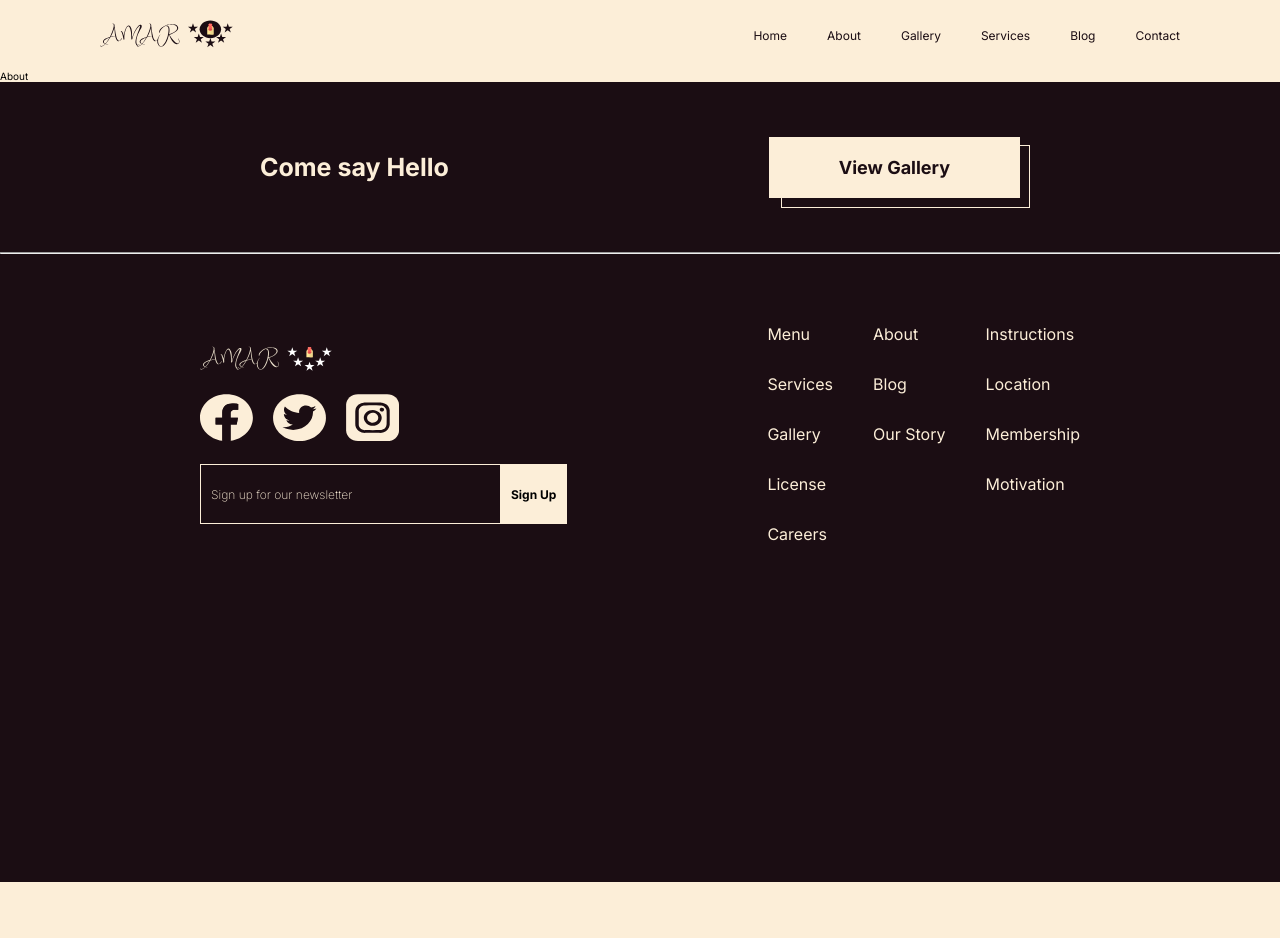
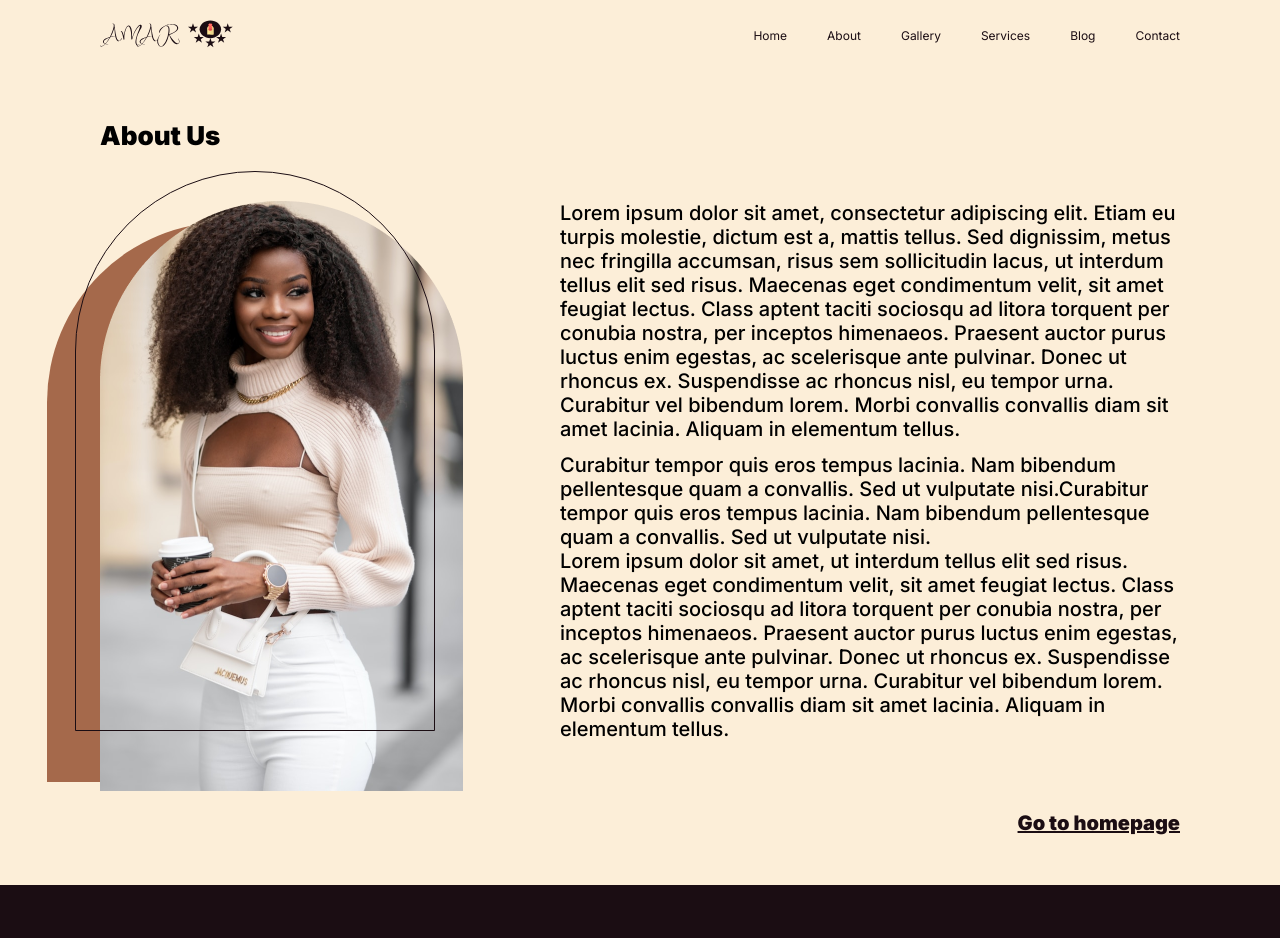
Before and after one commit to nail-saloon/nail_saloon, a React (Create React App) app: page /About in a window 1280 px wide. Shown: the top 938 px of the page. Before the commit the page ends 882 px from the top, so only its background shows below. Built offline with nearby package versions, Linux system fonts and the light colour scheme.

Commit message:
Implement About Page

```diff
--- /dev/null
+++ b/src/components/molecules/AboutComponent/index.jsx
@@ -0,0 +1,33 @@
+import React from 'react'
+import img from '../../../icons/imgs/About.png';
+import { FrameImg } from '../../atoms/frames/styles';
+import { Wrapper, Header, HomeLink } from './styles';
+
+const AboutComponent = (props) => {
+  return (
+    <Wrapper>
+      <Header>About Us</Header>
+      <div className='AboutFlex'>
+        <FrameImg props = {props}>
+          <img src= {img} alt="aboutImg" />
+        </FrameImg>
+        <div>
+          <p>
+            Lorem ipsum dolor sit amet, consectetur adipiscing elit. Etiam eu turpis molestie, dictum est a, mattis tellus. Sed dignissim, metus nec fringilla accumsan, risus sem sollicitudin lacus, ut interdum tellus elit sed risus. Maecenas eget condimentum velit, sit amet feugiat lectus. Class aptent taciti sociosqu ad litora torquent per conubia nostra, per inceptos himenaeos. Praesent auctor purus luctus enim egestas, ac scelerisque ante pulvinar. Donec ut rhoncus ex. Suspendisse ac rhoncus nisl, eu tempor urna. Curabitur vel bibendum lorem. Morbi convallis convallis diam sit amet lacinia. Aliquam in elementum tellus.
+          </p>
+          <br />
+          <p>
+            Curabitur tempor quis eros tempus lacinia. Nam bibendum pellentesque quam a convallis. Sed ut vulputate nisi.Curabitur tempor quis eros tempus lacinia. Nam bibendum pellentesque quam a convallis. Sed ut vulputate nisi.
+          </p>
+          <p>
+            Lorem ipsum dolor sit amet, ut interdum tellus elit sed risus. Maecenas eget condimentum velit, sit amet feugiat lectus. Class aptent taciti sociosqu ad litora torquent per conubia nostra, per inceptos himenaeos. Praesent auctor purus luctus enim egestas, ac scelerisque ante pulvinar. Donec ut rhoncus ex. Suspendisse ac rhoncus nisl, eu tempor urna. Curabitur vel bibendum lorem. Morbi convallis convallis diam sit amet lacinia. Aliquam in elementum tellus.
+          </p>
+        </div>
+      </div>
+      <HomeLink to='*'>Go to homepage</HomeLink>
+    </Wrapper>
+
+  )
+}
+
+export default AboutComponent
--- /dev/null
+++ b/src/components/molecules/AboutComponent/styles.jsx
@@ -0,0 +1,33 @@
+import styled from 'styled-components';
+import { FONTSIZES, FONTWEIGHTS } from '../../../constants/fonts';
+import { Link } from 'react-router-dom';
+import { COLORS } from '../../../constants/colors';
+
+export const Wrapper = styled.div`
+  width: 100%;
+  padding: 5rem 10rem;
+
+  .AboutFlex{
+    display: flex;
+    align-items: start;
+    gap: 10rem;
+    padding: 5rem 0;
+  }
+  p{
+    font-size: ${FONTSIZES.xlarge};
+    font-weight: ${FONTWEIGHTS.medium};
+  }
+
+`;
+export const Header = styled.h1`
+  font-size: ${FONTSIZES.xxxlarge};
+  font-weight: ${FONTWEIGHTS.xbold};
+`
+export const HomeLink = styled(Link)`
+ display: flex;
+ justify-content: end;
+ color: ${COLORS.xiketic};
+ font-size: ${FONTSIZES.xlarge};
+ font-weight: ${FONTWEIGHTS.xbold};
+
+`
--- a/src/pages/About.jsx
+++ b/src/pages/About.jsx
@@ -1,8 +1,14 @@
 import React from 'react';
 import Structure from '../components/layouts/Structure';
+import AboutComponent from '../components/molecules/AboutComponent';
 
-const About = () => {
-  return <Structure>About</Structure>;
+
+const About = (props) => {
+  return (
+  <Structure>
+    <AboutComponent/>
+  </Structure>
+  )
 };
 
 export default About;
```
Also changed, not shown: src/icons/imgs/About.png (added).
